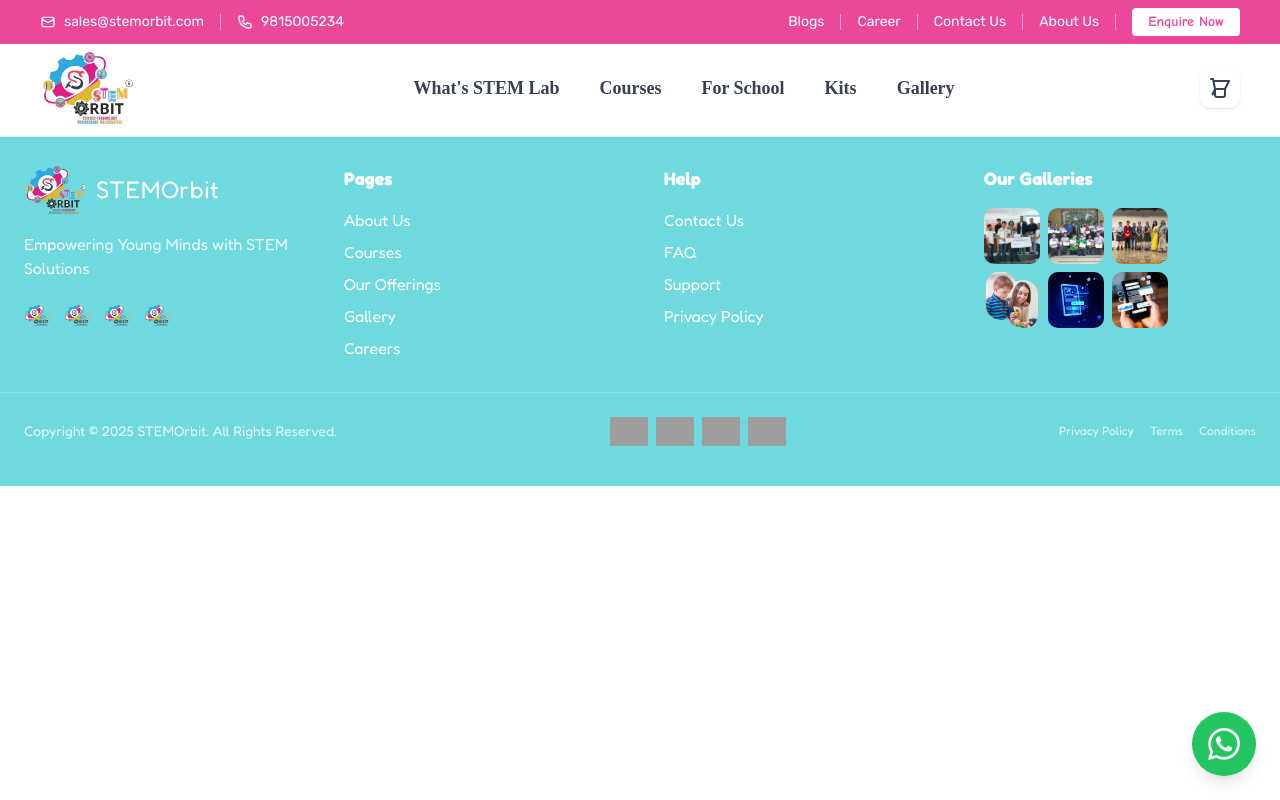
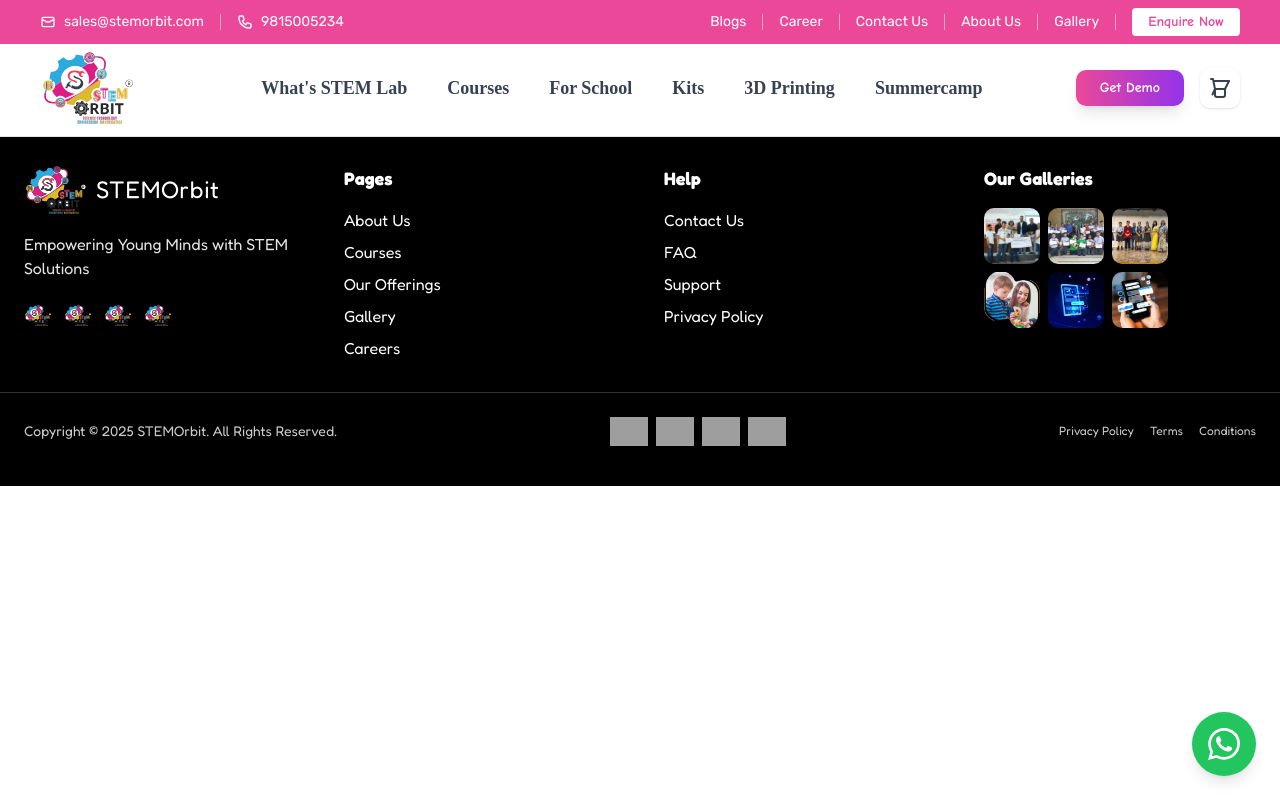
Before and after one commit to imAbhishekRao/StemOrbit, a Next.js app: page /Navbar in a window 1280 px wide. Built offline with nearby package versions, Linux system fonts and the light colour scheme; grey boxes are pictures that could not be loaded; a web font is replaced by a local one.

Commit message:
new push

```diff
--- a/app/Footer/page.js
+++ b/app/Footer/page.js
@@ -51,7 +51,7 @@ export default function Footer() {
         />
       </div>
       {/* Footer Content */}
-      <footer className="relative w-full bg-[#6EDADF] text-white pb-10 pt-16 -mt-2 z-0 shadow-[0_-8px_24px_rgba(0,0,0,0.04)]">
+      <footer className="relative w-full bg-black text-white pb-10 pt-16 -mt-2 z-0 shadow-[0_-8px_24px_rgba(0,0,0,0.04)]">
         <div className="max-w-7xl mx-auto px-6 flex flex-col md:flex-row md:items-start md:justify-between gap-12">
           {/* Logo & About */}
           <div className="flex-1 min-w-[220px] flex flex-col items-center md:items-start gap-4">
--- a/app/Navbar/page.js
+++ b/app/Navbar/page.js
@@ -46,6 +46,8 @@ export default function Navbar() {
                 <a href="/contact" className="hover:text-pink-200 transition-colors">Contact Us</a>
                 <div className="w-px h-4 bg-white opacity-50"></div>
                 <a href="/about" className="hover:text-pink-200 transition-colors">About Us</a>
+                <div className="w-px h-4 bg-white opacity-50"></div>
+                <a href="/gallery" className="hover:text-pink-200 transition-colors">Gallery</a>
               </div>
               <div className="w-px h-4 bg-white opacity-50"></div>
               <button className="bg-white text-pink-500 hover:bg-pink-50 px-4 py-1 rounded text-sm font-medium transition-colors">
@@ -78,12 +80,16 @@ export default function Navbar() {
               <a href="/courses" className="text-gray-700 hover:text-pink-500 px-2 py-1 text-base lg:text-lg font-bold transition-colors rounded-none">Courses</a>
               <a href="/our-lab-offerings" className="text-gray-700 hover:text-pink-500 px-2 py-1 text-base lg:text-lg font-bold transition-colors rounded-none">For School</a>
               <a href="/kits" className="text-gray-700 hover:text-pink-500 px-2 py-1 text-base lg:text-lg font-bold transition-colors rounded-none">Kits</a>
-              <a href="/gallery" className="text-gray-700 hover:text-pink-500 px-2 py-1 text-base lg:text-lg font-bold transition-colors rounded-none">Gallery</a>
+              <a href="/3d-printing" className="text-gray-700 hover:text-pink-500 px-2 py-1 text-base lg:text-lg font-bold transition-colors rounded-none">3D Printing</a>
+              <a href="/summercamp" className="text-gray-700 hover:text-pink-500 px-2 py-1 text-base lg:text-lg font-bold transition-colors rounded-none">Summercamp</a>
             </div>
           </div>
 
-          {/* Cart Button */}
-          <div className="hidden md:block">
+          {/* Right Side Actions */}
+          <div className="hidden md:flex items-center space-x-4">
+            <button className="bg-gradient-to-r from-pink-500 to-purple-600 text-white hover:from-pink-600 hover:to-purple-700 px-6 py-2 rounded-lg text-sm font-semibold transition-all duration-300 transform hover:scale-105 shadow-lg hover:shadow-xl">
+              Get Demo
+            </button>
             <button className="text-gray-700 hover:text-pink-500 transition-all duration-300 p-2 bg-white bg-opacity-80 rounded-lg shadow hover:shadow-pink-200 hover:-translate-y-1">
               <svg className="w-6 h-6" fill="none" stroke="currentColor" viewBox="0 0 24 24">
                 <path strokeLinecap="round" strokeLinejoin="round" strokeWidth={2} d="M3 3h2l.4 2M7 13h10l4-8H5.4m0 0L7 13m0 0l-2.5 5.5M7 13v6a2 2 0 002 2h6a2 2 0 002-2v-6" />
@@ -118,9 +124,15 @@ export default function Navbar() {
   <a href="/courses" className="text-gray-700 hover:text-pink-500 block px-4 py-3 text-lg font-bold transition-all duration-300 rounded-none shadow-blue-100 hover:shadow-pink-200 hover:-translate-y-1 bubblegum-sans">Courses</a>
   <a href="/our-lab-offerings" className="text-gray-700 hover:text-pink-500 block px-4 py-3 text-lg font-bold transition-all duration-300 rounded-none shadow-purple-100 hover:shadow-pink-200 hover:-translate-y-1 bubblegum-sans">For School</a>
   <a href="/kits" className="text-gray-700 hover:text-pink-500 block px-4 py-3 text-lg font-bold transition-all duration-300 rounded-none shadow-green-100 hover:shadow-pink-200 hover:-translate-y-1 bubblegum-sans">Kits</a>
-  <a href="/gallery" className="text-gray-700 hover:text-pink-500 block px-4 py-3 text-lg font-bold transition-all duration-300 rounded-none shadow-orange-100 hover:shadow-pink-200 hover:-translate-y-1 bubblegum-sans">Gallery</a>
+  <a href="/3d-printing" className="text-gray-700 hover:text-pink-500 block px-4 py-3 text-lg font-bold transition-all duration-300 rounded-none shadow-orange-100 hover:shadow-pink-200 hover:-translate-y-1 bubblegum-sans">3D Printing</a>
+  <a href="/summercamp" className="text-gray-700 hover:text-pink-500 block px-4 py-3 text-lg font-bold transition-all duration-300 rounded-none shadow-red-100 hover:shadow-pink-200 hover:-translate-y-1 bubblegum-sans">Summercamp</a>
   {/* Mobile Actions */}
   <div className="border-t border-pink-200 pt-3 mt-3">
+    <div className="px-4 py-3">
+      <button className="w-full bg-gradient-to-r from-pink-500 to-purple-600 text-white hover:from-pink-600 hover:to-purple-700 px-6 py-3 rounded-lg text-base font-semibold transition-all duration-300 transform hover:scale-105 shadow-lg hover:shadow-xl mb-3">
+        Get Demo
+      </button>
+    </div>
     <div className="flex items-center justify-between px-3 py-2">
       <span className="text-gray-700 text-lg font-medium bubblegum-sans">🙋‍♂️ Ask Us</span>
       <div className="flex space-x-3">
```
